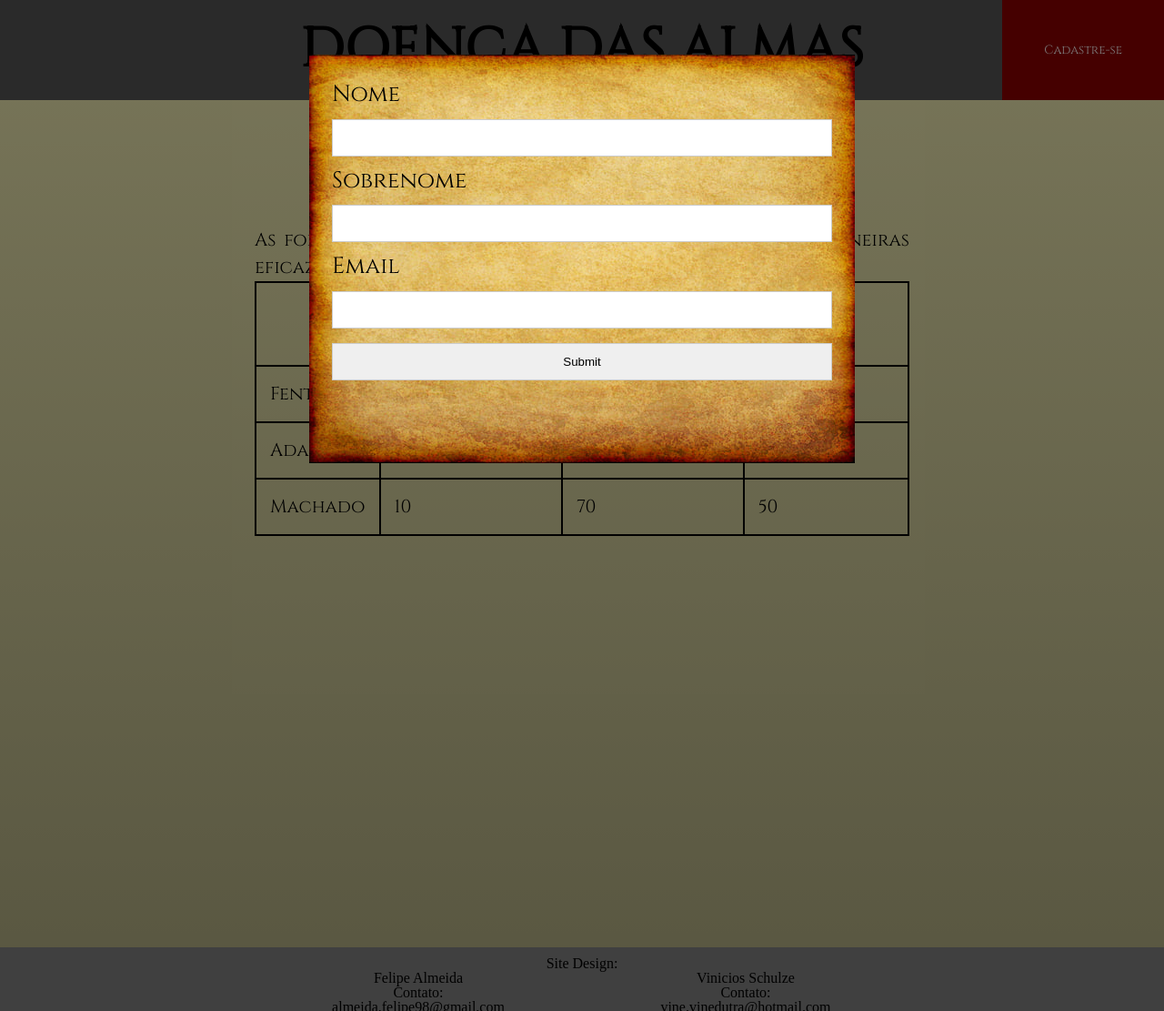
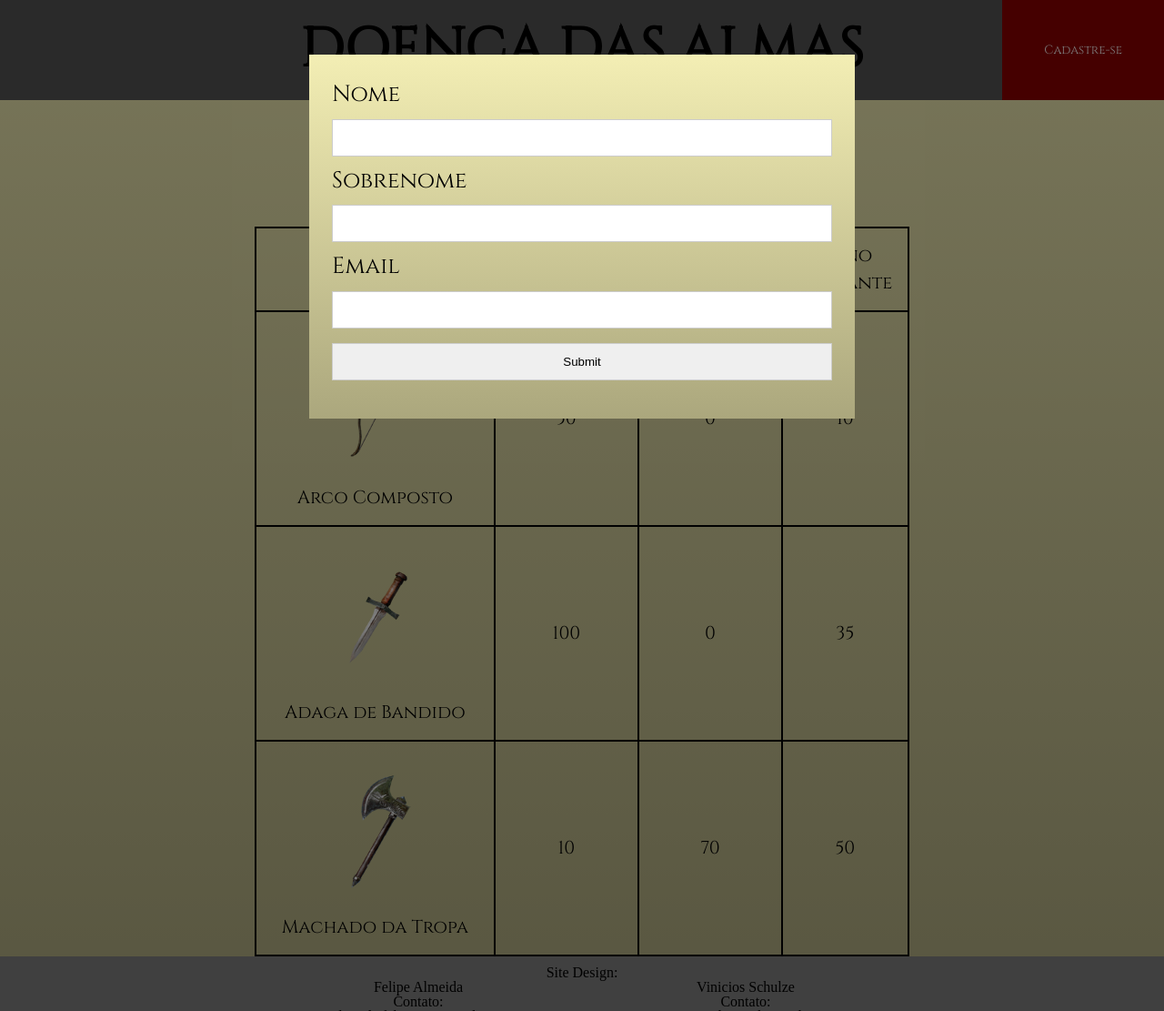
Before and after one commit to Letalin/rpg, a PHP site: page /html/armas.html in a window 1280 px wide, after a click on "Cadastre-se". Shown: the whole page at 91% size. Run offline with PHP 8.4, Linux system fonts and the light colour scheme.

Commit message:
update
renomeação de classes, imagens na tabela de armas

```diff
--- a/css/armas.css
+++ b/css/armas.css
@@ -1,5 +1,11 @@
 td, th {
     border: 2px solid black;
-    text-align: left;
+    text-align: center;
+    vertical-align: middle;
     padding: 15px;
 }
+
+.image-weapons {
+    width: 220px;
+    height: 165px;
+}
--- a/css/formulario.css
+++ b/css/formulario.css
@@ -13,13 +13,12 @@
 }
 
 .conteudo-modal {
-    background-image: url(../img/parchment.jpg);
+    background-image: linear-gradient(0,#ABA77D, #F3EEB4  );
     background-size: 100%;
-    height: 399px;
-    padding: 25px;
-}
+    height: 350px;
+    padding: 25px;}
 
-.fechar {
+.closed {
     position: absolute;
     right: 25px;
     top: 0;
@@ -28,7 +27,7 @@
     font-weight: bold;
 }
 
-.fechar:hover .fechar:focus {
+.closed:hover .closed:focus {
     color: red;
     cursor: pointer;
 }
--- a/css/mapa.css
+++ b/css/mapa.css
@@ -72,7 +72,7 @@
     }
 }
 
-.close {
+.close-map {
     position: absolute;
     top: 15px;
     right: 35px;
@@ -82,7 +82,7 @@
     transition: 0.3s;
 }
 
-.close:hover, .close:focus {
+.close-map:hover, .close-map:focus {
     color: #bbb;
     text-decoration: none;
     cursor: pointer;
--- a/html/armas.html
+++ b/html/armas.html
@@ -22,7 +22,7 @@
 
             <!--O proprio modal-->
             <div id='modal_button' class="modal-botao">
-                <span onclick="document.getElementById('modal_button').style.display='none'" class='fechar'
+                <span onclick="document.getElementById('modal_button').style.display='none'" class='closed'
                     title="Fechar negoço" &times></span>
 
                 <!--Conteudo do modal-->
@@ -57,33 +57,28 @@
             </aside>
             <h1 class="title-page">Armas</h1>
             <div class="container">
-                As forjas de Blaus incrivelmente moldaram o enco de maneiras eficazes como nenhuma outra fizera antes
-                <div class="">
+                <div>
                     <table>
-
                         <tr>
                             <td>&nbsp;</td>
                             <th>Dano Perfurante</th>
                             <th>Dano Esmagador</th>
                             <th>Dano Cortante</th>
                         </tr>
-
                         <tr>
-                            <th>Fento</th>
+                            <th><img src="../img/bow.png" alt="arco" class="image-weapons">Arco Composto</th>
                             <td>50</td>
                             <td>0</td>
                             <td>10</td>
                         </tr>
-
                         <tr>
-                            <th>Adaga</th>
+                            <th><img src="../img/dagger.png" alt="adaga" class="image-weapons">Adaga de Bandido</th>
                             <td>100</td>
                             <td>0</td>
                             <td>35</td>
                         </tr>
-
                         <tr>
-                            <th>Machado</th>
+                            <th><img src="../img/axe.png" alt="machado" class="image-weapons">Machado da Tropa</th>
                             <td>10</td>
                             <td>70</td>
                             <td>50</td>
@@ -103,7 +98,7 @@
                     <li>almeida.felipe98@gmail.com</li>
                 </ul>
                 <ul class="social-networks">
-                    <li><a class="github" href="https://github.com/Letalin" target="_blank">Github</a></li>
+                    <li><a class="github" href="https://github.com/felipelalmeida" target="_blank">Github</a></li>
                     <li><a class="linkedin" href="https://www.linkedin.com/in/felipe-almeida-5115b4183/"
                             target="_blank">LinkedIn</a>
                     </li>
```
Also changed, not shown: html/mapa.html (+4 -4 lines), html/personagens.html (+9 -8 lines), html/wikia.html (+9 -9 lines), img/axe.png (added), img/bow.png (added), img/dagger.png (added), img/parchment.jpg (deleted), img/teste.jpg (deleted).
